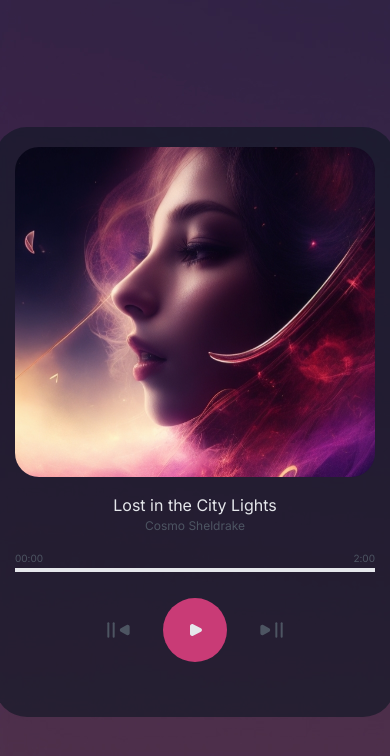
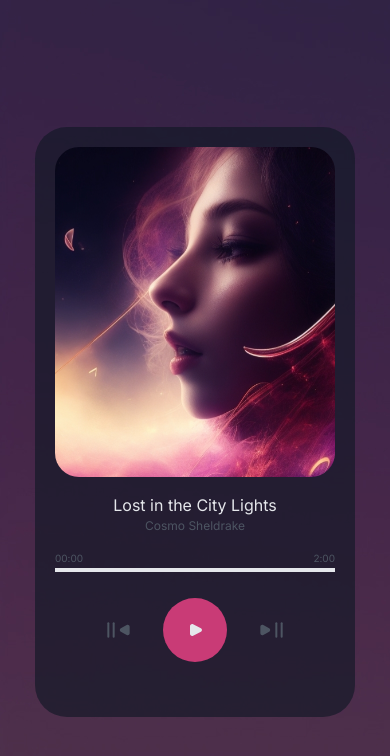
Before and after one commit to VictorSM18/-PRACTICA--Reproductor-de-musica, a website built with Vite: page index.html in a window 390 px wide. Built offline with nearby package versions, Linux system fonts and the light colour scheme.

Commit message:
Arreglo responsive movil

```diff
--- a/style.css
+++ b/style.css
@@ -9,8 +9,9 @@ body {
 .main-container {
     background-color: #121826a6;
     border-radius: 2rem;
-    min-width: 25rem;
+    width: 20rem;
     height: 70%;
+    margin-inline: 2rem;
     padding: 1.25rem;
     display: flex;
     flex-direction: column;
```
